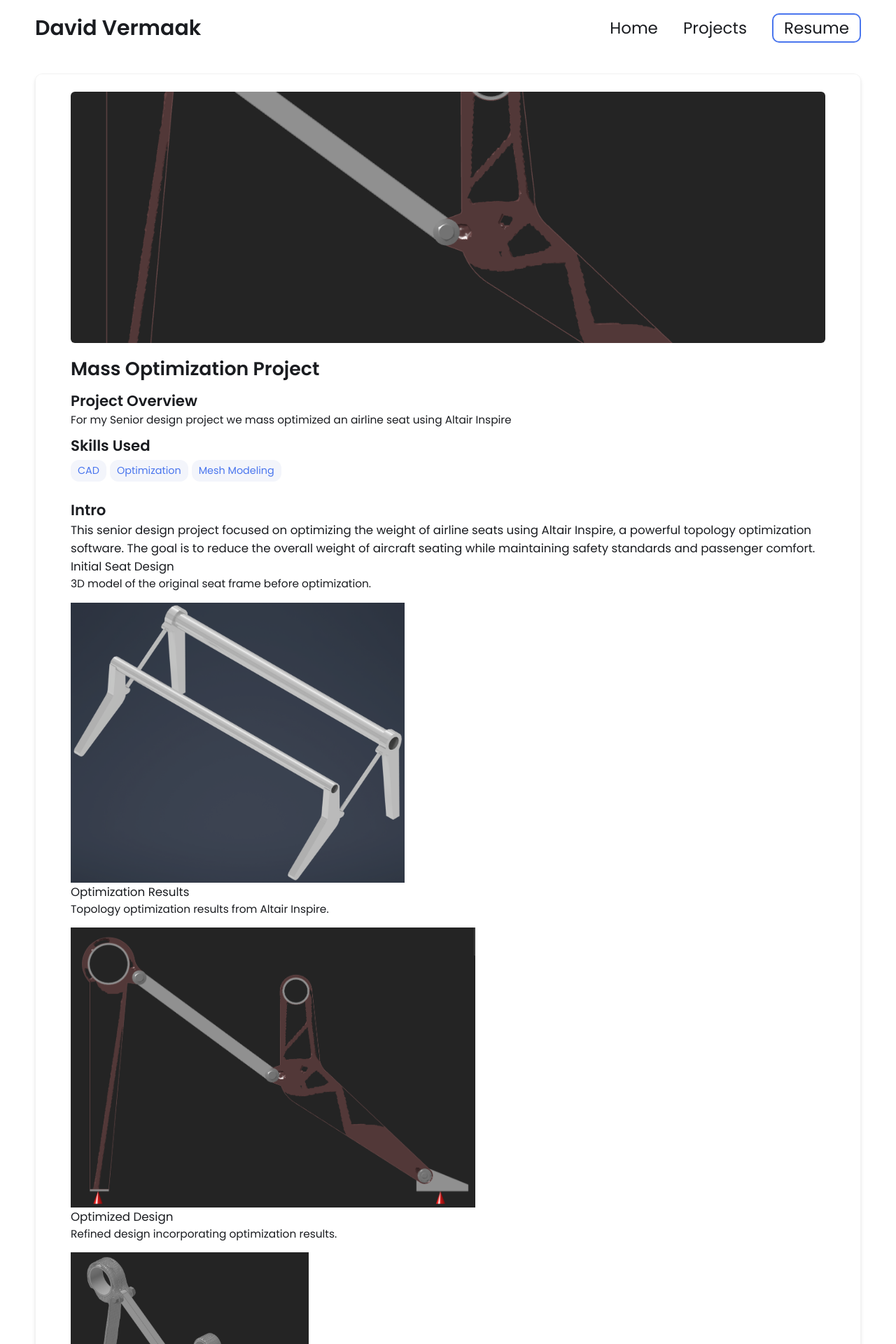
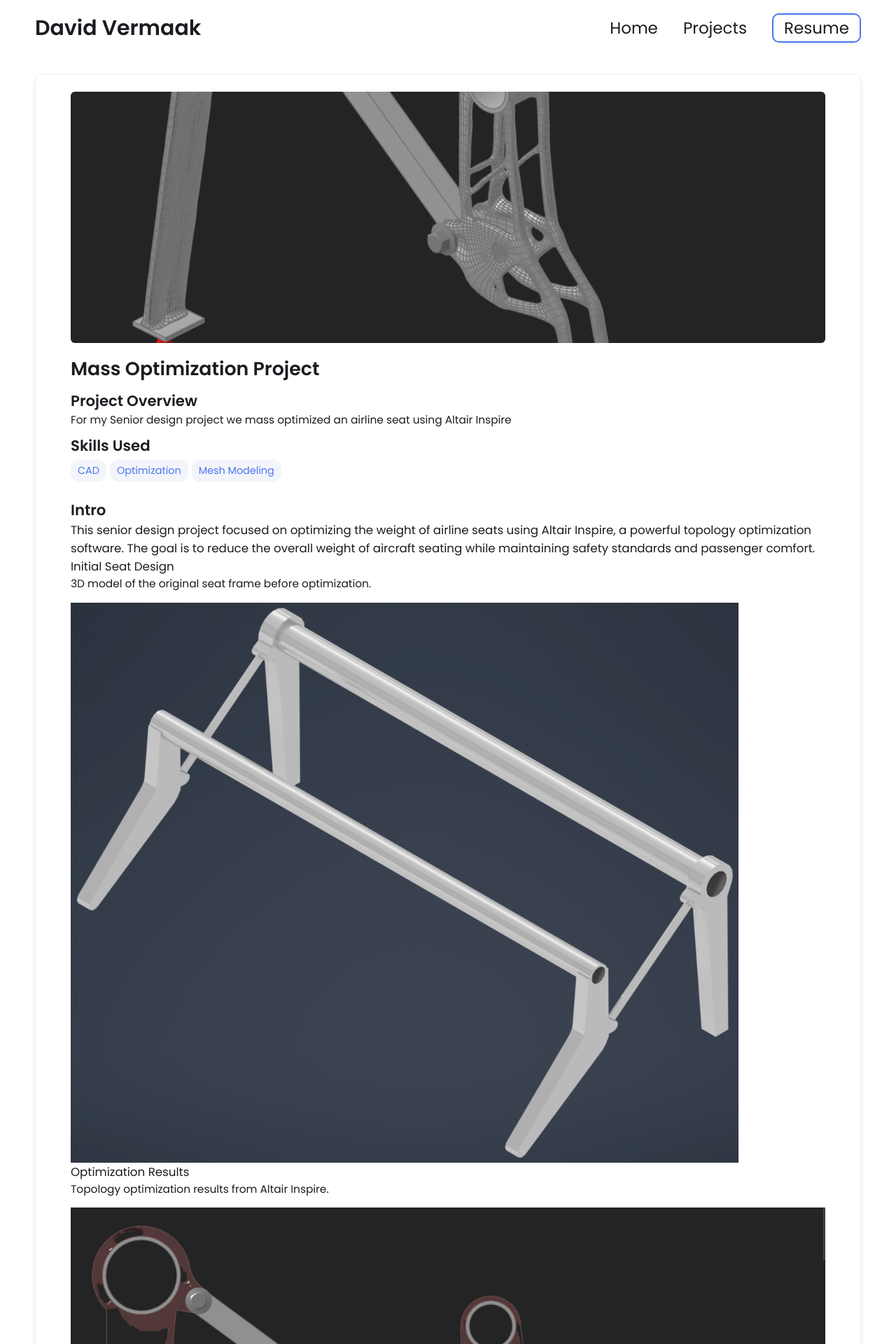
Before and after one commit to David-Vermaak/David-Vermaak.github.io, a Jekyll site: the page built from _projects/Altair_Project/index.md, in a window 1280 px wide. Shown: the top 1920 px of the page at 70% size. Built offline with Jekyll 4.4.1, drawn with Linux system fonts in a browser that asks for light colours.

Commit message:
Inceased picture size

```diff
--- a/_projects/Altair_Project/index.md
+++ b/_projects/Altair_Project/index.md
@@ -6,7 +6,7 @@
     - CAD
     - Optimization
     - Mesh Modeling
-  main-image: /Optimized_Component.png
+  main-image: /ISO_Optimized_Component.png
 ---
 
 ## Intro
@@ -19,22 +19,22 @@
 
 3D model of the original seat frame before optimization.
 
-{% include image-gallery.html images="Solid_part.png" height="400" %}
+{% include image-gallery.html images="Solid_part.png" height="800" %}
 
 ### Optimization Results
 
 Topology optimization results from Altair Inspire.
 
-{% include image-gallery.html images="Optimized_Component.png" height="400" %}
+{% include image-gallery.html images="Optimized_Component.png" height="800" %}
 
 ### Optimized Design
 
 Refined design incorporating optimization results.
 
-{% include image-gallery.html images="ISO_Optimized_Component.png" height="400" %}
+{% include image-gallery.html images="ISO_Optimized_Component.png" height="800" %}
 
 ### Refined Design
 
 Refined design with machining in mind.
 
-{% include image-gallery.html images="03.png" height="400" %}
+{% include image-gallery.html images="03.png" height="800" %}
```
